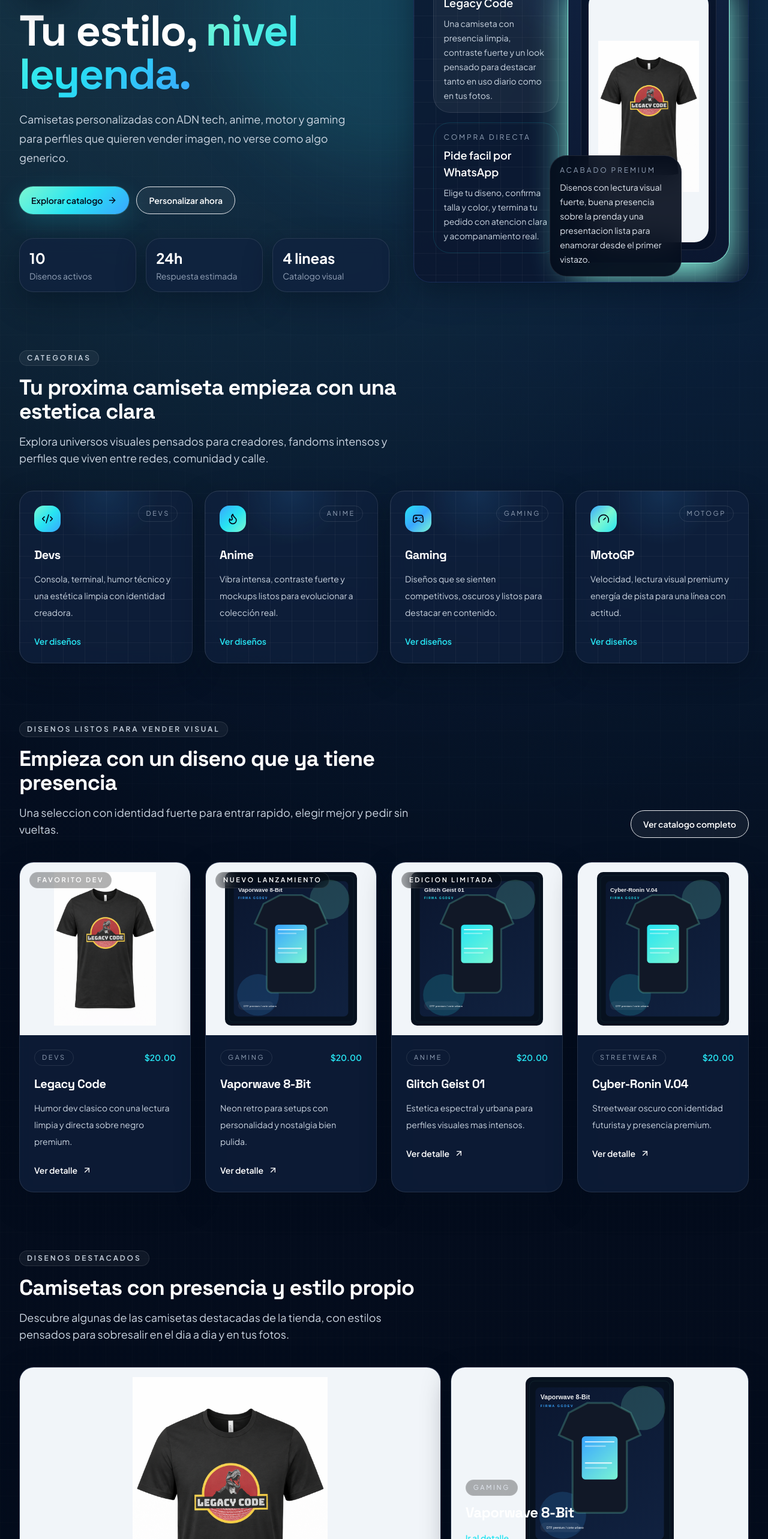
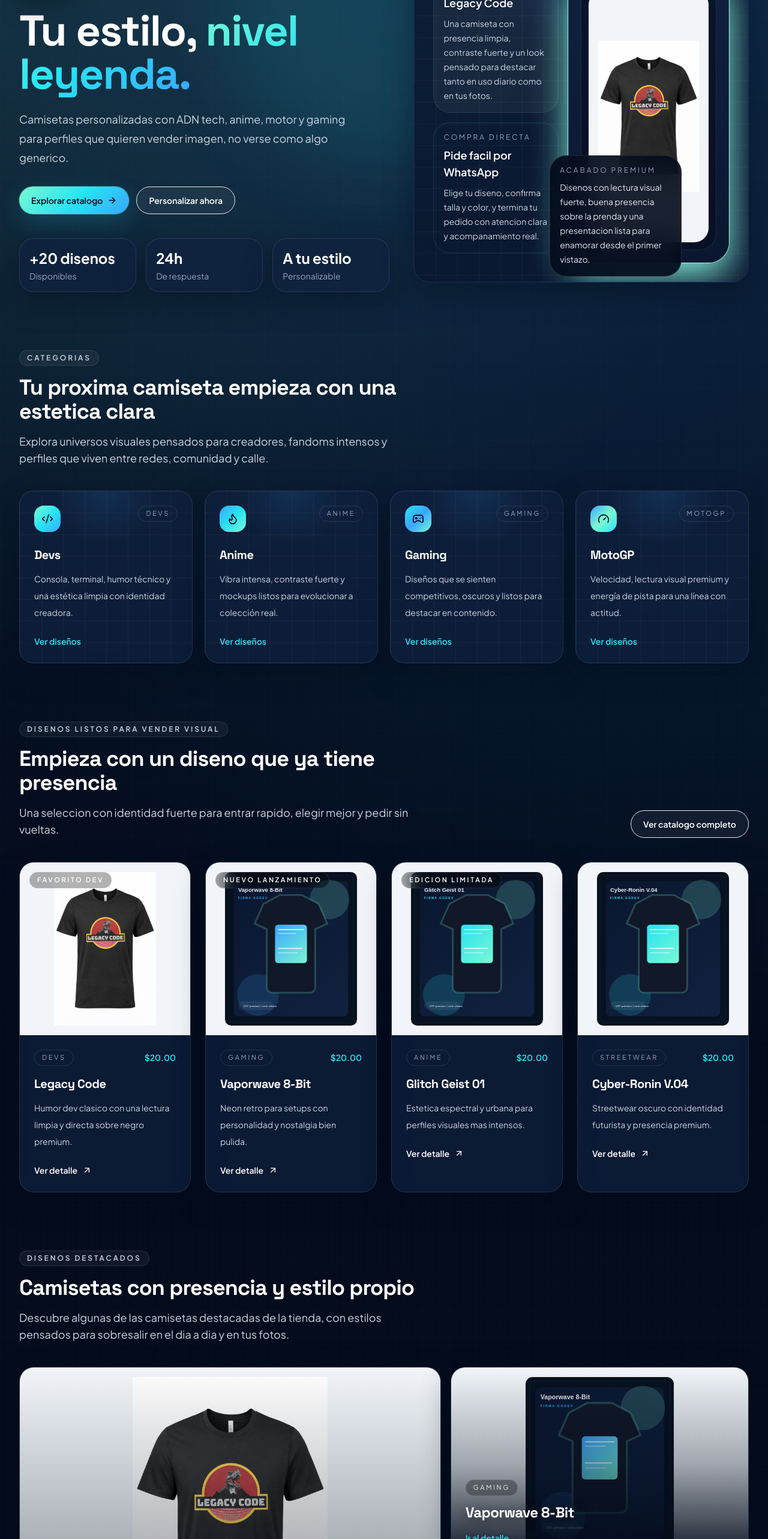
Before and after one commit to jccruzgit/GGDevWebSite, a React (Vite) app: page /#/ in a window 1280 px wide. Shown: the part 234-2800 px from the top of the page at 60% size. Built offline with nearby package versions, Linux system fonts and the light colour scheme.

Commit message:
Polish homepage merchandising sections

```diff
--- a/src/components/home/ExampleGallery.jsx
+++ b/src/components/home/ExampleGallery.jsx
@@ -27,11 +27,11 @@ export default function ExampleGallery({ items }) {
             key={item.id}
             className={`panel-soft group relative overflow-hidden ${layoutClasses[index] || "xl:col-span-4"}`}
           >
-            <div className="absolute inset-0 bg-gradient-to-t from-night via-night/15 to-transparent opacity-95" />
+            <div className="pointer-events-none absolute inset-0 z-10 bg-gradient-to-t from-night via-night/35 to-transparent opacity-95" />
             <ProductImage
               alt={item.name}
               category={item.categoryLabel}
-              className={`transition duration-500 group-hover:scale-[1.03] ${
+              className={`relative z-0 transition duration-500 group-hover:scale-[1.03] ${
                 index === 0 ? "h-[420px] sm:h-[520px]" : "h-[320px]"
               }`}
               fit="contain"
@@ -40,13 +40,15 @@ export default function ExampleGallery({ items }) {
               name={item.name}
               surfaceClassName="bg-slate-100"
             />
-            <div className="absolute inset-x-0 bottom-0 p-5 sm:p-6">
+            <div className="absolute inset-x-0 bottom-0 z-20 p-5 sm:p-6">
               <span className="inline-flex rounded-full border border-white/10 bg-black/30 px-3 py-1 text-[11px] uppercase tracking-[0.24em] text-slate-200 backdrop-blur-md">
                 {item.categoryLabel}
               </span>
-              <h3 className="mt-3 text-xl font-semibold text-white sm:text-2xl">{item.name}</h3>
+              <h3 className="mt-3 text-xl font-semibold text-white drop-shadow-[0_2px_10px_rgba(0,0,0,0.6)] sm:text-2xl">
+                {item.name}
+              </h3>
               <Link
-                className="mt-4 inline-flex items-center gap-2 text-sm font-semibold text-aqua hover:text-white"
+                className="mt-4 inline-flex items-center gap-2 text-sm font-semibold text-aqua drop-shadow-[0_2px_8px_rgba(0,0,0,0.55)] hover:text-white"
                 to={`/producto/${item.slug}`}
               >
                 Ir al detalle
--- a/src/pages/HomePage.jsx
+++ b/src/pages/HomePage.jsx
@@ -48,16 +48,16 @@ export default function HomePage() {
             </div>
             <div className="mt-10 grid gap-4 sm:grid-cols-3">
               <div className="panel-soft p-4">
-                <p className="text-2xl font-bold text-white">{activeProducts.length}</p>
-                <p className="mt-1 text-sm text-slate-400">Disenos activos</p>
+                <p className="text-2xl font-bold text-white">+20 disenos</p>
+                <p className="mt-1 text-sm text-slate-400">Disponibles</p>
               </div>
               <div className="panel-soft p-4">
                 <p className="text-2xl font-bold text-white">24h</p>
-                <p className="mt-1 text-sm text-slate-400">Respuesta estimada</p>
+                <p className="mt-1 text-sm text-slate-400">De respuesta</p>
               </div>
               <div className="panel-soft p-4">
-                <p className="text-2xl font-bold text-white">4 lineas</p>
-                <p className="mt-1 text-sm text-slate-400">Catalogo visual</p>
+                <p className="text-2xl font-bold text-white">A tu estilo</p>
+                <p className="mt-1 text-sm text-slate-400">Personalizable</p>
               </div>
             </div>
           </div>
```
